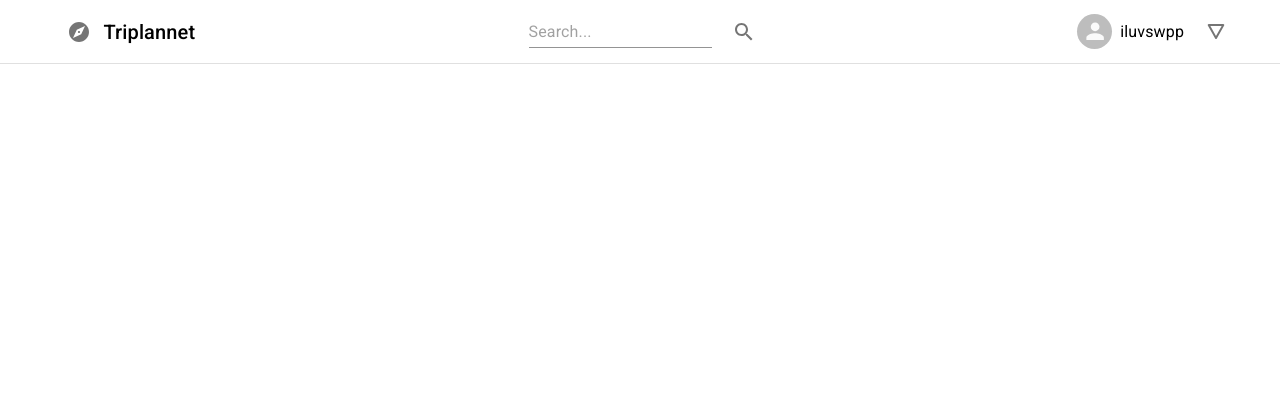
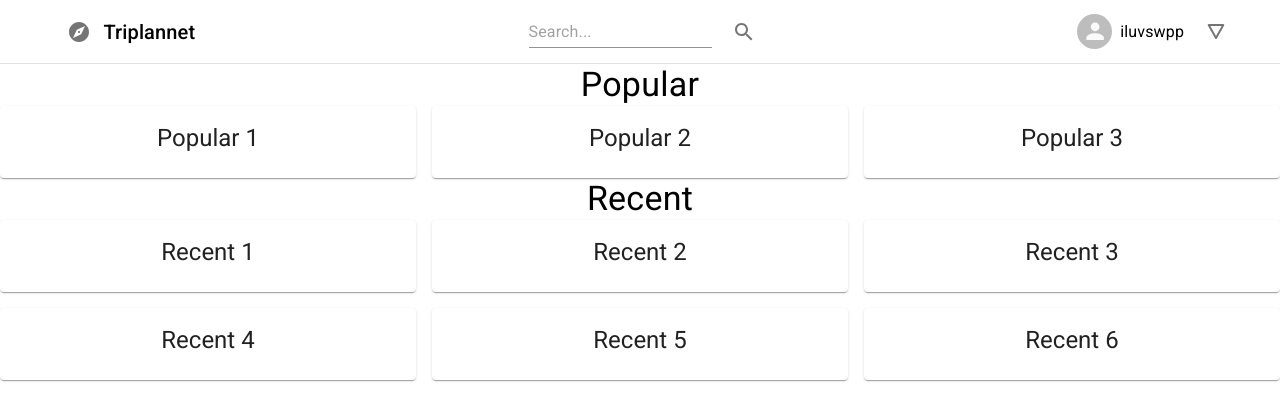
Before and after one commit to swsnu/swpp2019-team6, a React (Create React App) app in the folder frontend/: page /main in a window 1280 px wide. Shown: the top 420 px of the page. Built offline with nearby package versions, Linux system fonts and the light colour scheme.

Commit message:
base for travel overview items list

```diff
--- /dev/null
+++ b/frontend/src/components/travel-overview/TravelOverviewBlock.js
@@ -0,0 +1,42 @@
+import React from 'react';
+import Grid from '@material-ui/core/Grid';
+import { makeStyles } from '@material-ui/core/styles';
+import Card from '@material-ui/core/Card';
+import CardActionArea from '@material-ui/core/CardActionArea';
+import CardContent from '@material-ui/core/CardContent';
+import CardMedia from '@material-ui/core/CardMedia';
+import Typography from '@material-ui/core/Typography';
+import Paper from '@material-ui/core/Paper';
+
+const useStyles = makeStyles((theme) => ({
+  card: {
+    display: 'flex',
+  },
+  cardDetails: {
+    flex: 1,
+  },
+}));
+
+const TravelOverviewBlock = ({ travelOverviewItem }) => {
+  const classes = useStyles();
+
+  return (
+    <div>
+      {travelOverviewItem ? (
+        <CardActionArea component="a" href="#">
+          <Card className={classes.card}>
+            <div className={classes.cardDetails}>
+              <CardContent>
+                <Typography component="h2" variant="h5">
+                  {travelOverviewItem}
+                </Typography>
+              </CardContent>
+            </div>
+          </Card>
+        </CardActionArea>
+      ) : null}
+    </div>
+  );
+};
+
+export default TravelOverviewBlock;
--- /dev/null
+++ b/frontend/src/components/travel-overview/TravelOverviewList.js
@@ -0,0 +1,33 @@
+import React from 'react';
+import Grid from '@material-ui/core/Grid';
+import { makeStyles } from '@material-ui/core/styles';
+
+import TravelOverviewBlock from './TravelOverviewBlock';
+
+const useStyles = makeStyles((theme) => ({
+  travelList: {
+    padding: theme.spacing(2),
+  },
+}));
+
+const TravelOverviewList = ({ travelList }) => {
+  const classes = useStyles();
+
+  return (
+    <div>
+      {travelList ? (
+        <Grid container spacing={2}>
+          {travelList.map((travelOverviewItem) => (
+            <Grid key={travelOverviewItem.id} item xs={12} sm={6} lg={4}>
+              <TravelOverviewBlock travelOverviewItem={travelOverviewItem} />
+            </Grid>
+          ))}
+        </Grid>
+      ) : (
+        'No Contents found'
+      )}
+    </div>
+  );
+};
+
+export default TravelOverviewList;
--- /dev/null
+++ b/frontend/src/containers/travel-overview/PopularTravelOverviewList.js
@@ -0,0 +1,22 @@
+import React, { Component } from 'react';
+import Typography from '@material-ui/core/Typography';
+import TravelOverviewList from '../../components/travel-overview/TravelOverviewList';
+
+class PopularTravelOverviewList extends Component {
+    state = {
+      travelList: ['Popular 1', 'Popular 2', 'Popular 3'],
+    }
+
+    render() {
+      return (
+        <div className="popularTravelOverview">
+          <Typography variant="h4">
+            Popular
+          </Typography>
+          <TravelOverviewList travelList={this.state.travelList} />
+        </div>
+      );
+    }
+}
+
+export default PopularTravelOverviewList;
--- /dev/null
+++ b/frontend/src/containers/travel-overview/RecentTravelOverviewList.js
@@ -0,0 +1,22 @@
+import React, { Component } from 'react';
+import Typography from '@material-ui/core/Typography';
+import TravelOverviewList from '../../components/travel-overview/TravelOverviewList';
+
+class RecentTravelOverviewList extends Component {
+    state = {
+      travelList: ['Recent 1', 'Recent 2', 'Recent 3', 'Recent 4', 'Recent 5', 'Recent 6'],
+    }
+
+    render() {
+      return (
+        <div className="recentTravelOverview">
+          <Typography variant="h4">
+            Recent
+          </Typography>
+          <TravelOverviewList travelList={this.state.travelList} />
+        </div>
+      );
+    }
+}
+
+export default RecentTravelOverviewList;
--- a/frontend/src/pages/MainPage.js
+++ b/frontend/src/pages/MainPage.js
@@ -1,11 +1,15 @@
 import React, { Component } from 'react';
 import HeaderContainer from '../containers/common/HeaderContainer';
+import RecentTravelOverviewList from '../containers/travel-overview/RecentTravelOverviewList';
+import PopularTravelOverviewList from '../containers/travel-overview/PopularTravelOverviewList';
 
 class MainPage extends Component {
   render() {
     return (
       <div>
         <HeaderContainer />
+        <PopularTravelOverviewList />
+        <RecentTravelOverviewList />
       </div>
     );
   }
```
